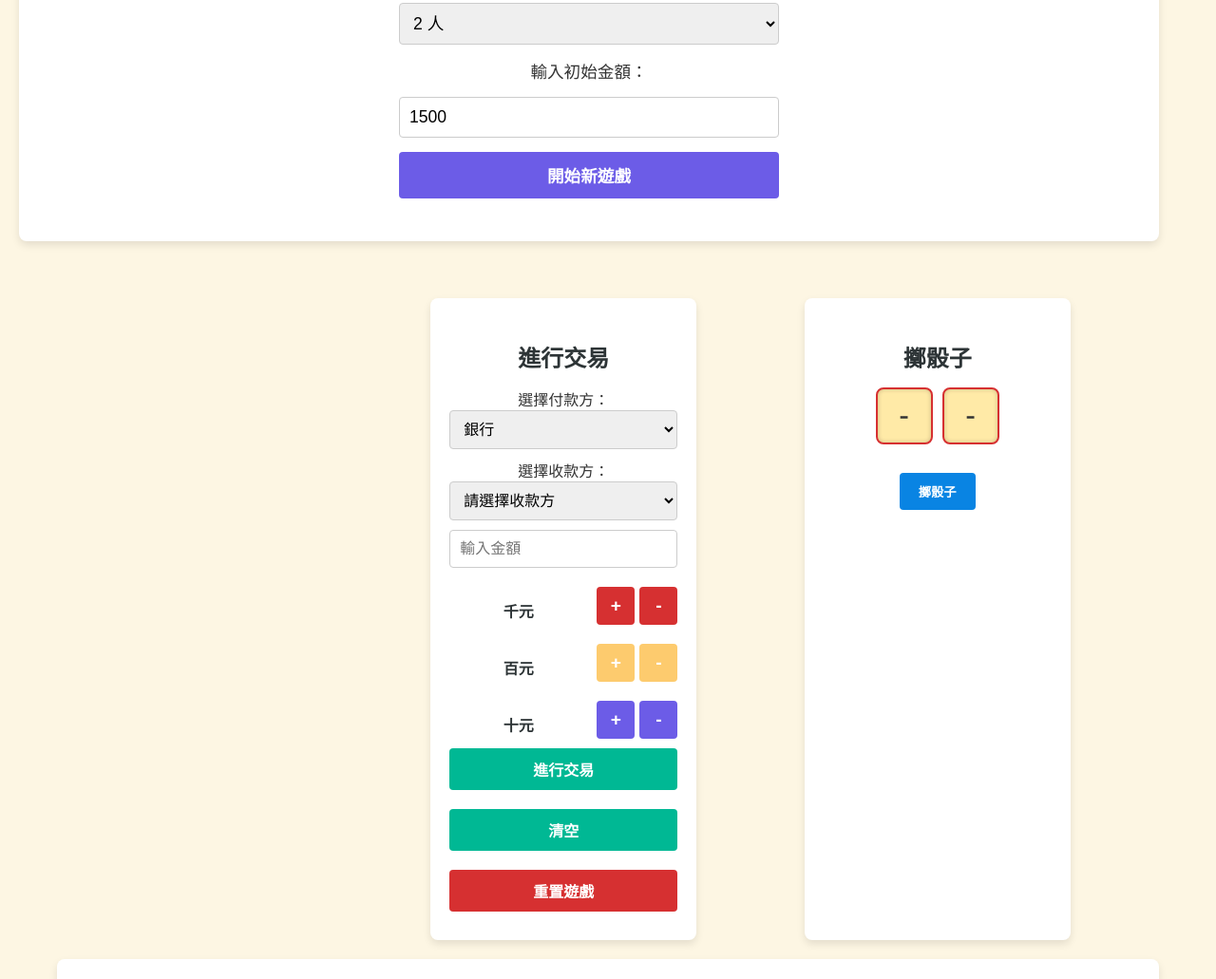
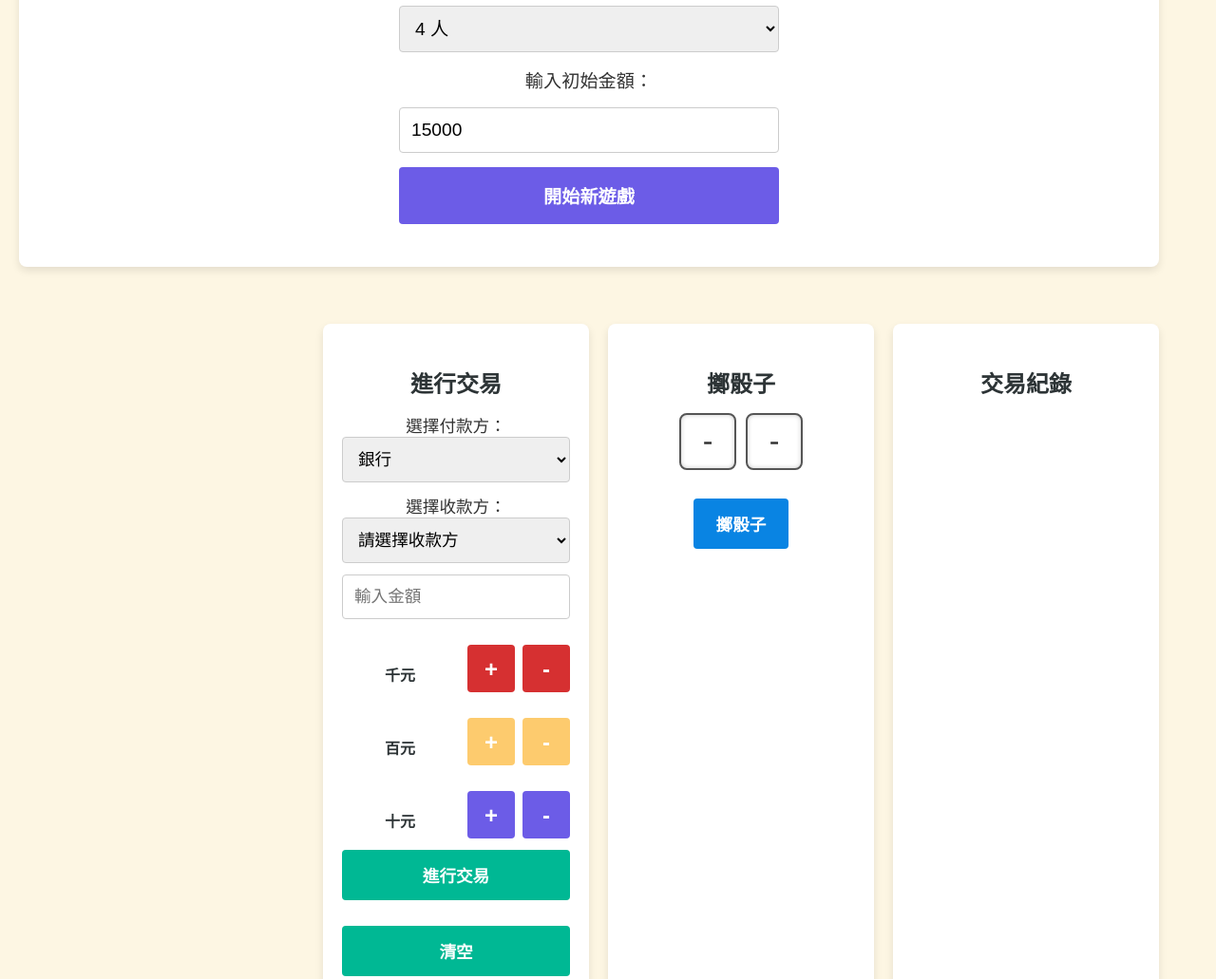
Before and after one commit to alexisved/monopolybank, a plain HTML site: page index.html in a window 1280 px wide. Shown: the part 200-1231 px from the top of the page at 95% size. Drawn offline with Linux system fonts and the light colour scheme.

Commit message:
優化排版與按鈕大小

```diff
--- a/index.html
+++ b/index.html
@@ -46,11 +46,11 @@
             margin: 15px auto;
             width: 80%;
             max-width: 400px;
-            font-size: 1.1em;
+            font-size: 1.2em; /* 增大字體大小 */
         }
 
         #game-setup input, #game-setup select {
-            padding: 10px;
+            padding: 12px; /* 增大按鈕內邊距 */
             border-radius: 4px;
             border: 1px solid #ccc;
         }
@@ -59,11 +59,12 @@
             background-color: #6c5ce7;
             color: white;
             border: none;
-            padding: 12px;
+            padding: 16px; /* 增大按鈕內邊距 */
             border-radius: 4px;
             cursor: pointer;
             transition: background-color 0.3s ease;
             font-weight: bold;
+            font-size: 1.2em; /* 增大字體大小 */
         }
 
         #game-setup button:hover {
@@ -81,24 +82,37 @@
             display: grid;
             grid-template-columns: 1fr;
             gap: 20px;
+            grid-template-areas:
+                "players-info"
+                "transaction-area"
+                "dice-area"
+                "transaction-history";
         }
 
-        /* 在更大螢幕上增加欄數 */
+        /* 在更大螢幕上增加欄數並調整布局 */
         @media (min-width: 768px) {
             #game-area {
                 grid-template-columns: repeat(2, 1fr);
+                grid-template-areas:
+                    "players-info transaction-area"
+                    "dice-area transaction-history";
             }
         }
 
         @media (min-width: 1024px) {
             #game-area {
                 grid-template-columns: repeat(3, 1fr);
+                grid-template-areas:
+                    "players-info transaction-area dice-area"
+                    "players-info transaction-area transaction-history";
             }
         }
 
         @media (min-width: 1440px) {
             #game-area {
                 grid-template-columns: repeat(4, 1fr);
+                grid-template-areas:
+                    "players-info transaction-area dice-area transaction-history";
             }
         }
 
@@ -152,13 +166,13 @@
         }
 
         .transaction-card label, .transaction-card select, .transaction-card input, .transaction-card button {
-            margin-bottom: 10px;
+            margin-bottom: 12px; /* 增加下邊距 */
             width: 100%;
-            font-size: 1em;
+            font-size: 1.1em; /* 增大字體大小 */
         }
 
         .transaction-card input, .transaction-card select {
-            padding: 10px;
+            padding: 12px; /* 增大內邊距 */
             border-radius: 4px;
             border: 1px solid #ccc;
             width: 100%; /* 確保輸入欄寬度為100% */
@@ -168,11 +182,12 @@
             background-color: #00b894;
             color: white;
             border: none;
-            padding: 10px;
+            padding: 14px; /* 增大按鈕內邊距 */
             border-radius: 4px;
             cursor: pointer;
             transition: background-color 0.3s ease;
             font-weight: bold;
+            font-size: 1.1em; /* 增大字體大小 */
         }
 
         .transaction-card button:hover {
@@ -183,8 +198,8 @@
         .quick-amount-buttons {
             display: flex;
             flex-direction: column;
-            gap: 10px;
-            margin-top: 10px;
+            gap: 15px; /* 增加間距 */
+            margin-top: 15px;
         }
 
         .amount-group {
@@ -201,19 +216,19 @@
 
         .amount-group .buttons {
             display: flex;
-            gap: 5px;
+            gap: 8px; /* 增加間距 */
         }
 
         .amount-group .buttons button {
-            padding: 8px;
+            padding: 12px; /* 增大按鈕內邊距 */
             border: none;
             border-radius: 4px;
             cursor: pointer;
             color: white;
             transition: background-color 0.3s ease;
-            width: 40px;
-            height: 40px;
-            font-size: 1.2em;
+            width: 50px; /* 增大按鈕寬度 */
+            height: 50px; /* 增大按鈕高度 */
+            font-size: 1.5em; /* 增大字體大小 */
             font-weight: bold;
         }
 
@@ -249,16 +264,35 @@
             background-color: #d63031;
             color: white;
             border: none;
-            padding: 10px;
+            padding: 14px; /* 增大按鈕內邊距 */
             border-radius: 4px;
             cursor: pointer;
             transition: background-color 0.3s ease;
-            margin-top: 10px;
+            margin-top: 15px;
             width: 100%;
             font-weight: bold;
+            font-size: 1.1em; /* 增大字體大小 */
         }
 
         .clear-button:hover {
+            background-color: #ff7675;
+        }
+
+        /* 重置遊戲按鈕 */
+        #reset-game-button {
+            background-color: #d63031;
+            color: white;
+            border: none;
+            padding: 14px; /* 增大按鈕內邊距 */
+            border-radius: 4px;
+            cursor: pointer;
+            transition: background-color 0.3s ease;
+            font-weight: bold;
+            margin-top: 15px;
+            font-size: 1.1em; /* 增大字體大小 */
+        }
+
+        #reset-game-button:hover {
             background-color: #ff7675;
         }
 
@@ -279,8 +313,8 @@
         .die {
             width: 60px;
             height: 60px;
-            background-color: #ffeaa7;
-            border: 2px solid #d63031;
+            background-color: #ffffff; /* 修改底色為白色 */
+            border: 2px solid #555555; /* 修改邊框顏色為深灰色 */
             border-radius: 8px;
             display: flex;
             align-items: center;
@@ -294,12 +328,13 @@
             background-color: #0984e3;
             color: white;
             border: none;
-            padding: 10px 20px;
+            padding: 14px 24px; /* 增大按鈕內邊距 */
             border-radius: 4px;
             cursor: pointer;
             transition: background-color 0.3s ease;
             margin-top: 20px;
             font-weight: bold;
+            font-size: 1.1em; /* 增大字體大小 */
         }
 
         .dice-card button:hover {
@@ -326,7 +361,7 @@
             justify-content: space-between;
             align-items: center;
             background-color: #ffffff;
-            padding: 10px;
+            padding: 12px; /* 增大內邊距 */
             margin-bottom: 10px;
             border-radius: 4px;
             box-shadow: 0 2px 4px rgba(0,0,0,0.1);
@@ -334,7 +369,7 @@
 
         .transaction-details {
             flex: 1;
-            font-size: 0.95em;
+            font-size: 1em; /* 增大字體大小 */
             text-align: left;
             color: #2d3436;
         }
@@ -347,11 +382,12 @@
             background-color: #d63031;
             color: white;
             border: none;
-            padding: 5px 10px;
+            padding: 8px 14px; /* 增大按鈕內邊距 */
             border-radius: 4px;
             cursor: pointer;
             transition: background-color 0.3s ease;
             font-weight: bold;
+            font-size: 1em; /* 增大字體大小 */
         }
 
         .transaction-item button:hover {
@@ -410,11 +446,12 @@
             background-color: #00cec9;
             color: white;
             border: none;
-            padding: 10px 20px;
+            padding: 12px 24px; /* 增大按鈕內邊距 */
             border-radius: 4px;
             cursor: pointer;
             transition: background-color 0.3s ease;
             font-weight: bold;
+            font-size: 1.1em; /* 增大字體大小 */
         }
 
         #dice-result-popup button:hover {
@@ -442,28 +479,16 @@
             visibility: visible;
         }
 
-        /* 重置遊戲按鈕 */
-        #reset-game-button {
-            background-color: #d63031;
-            color: white;
-            border: none;
-            padding: 10px 20px;
-            border-radius: 4px;
-            cursor: pointer;
-            transition: background-color 0.3s ease;
-            font-weight: bold;
-            margin-top: 10px;
-        }
-
-        #reset-game-button:hover {
-            background-color: #ff7675;
-        }
-
         /* 響應式設計 */
         /* 手機和小型裝置 */
         @media (max-width: 599px) {
             #game-area {
                 grid-template-columns: 1fr;
+                grid-template-areas:
+                    "players-info"
+                    "transaction-area"
+                    "dice-area"
+                    "transaction-history";
             }
 
             .player-card, .transaction-card, .dice-card, .transaction-history-card {
@@ -476,6 +501,9 @@
         @media (min-width: 600px) and (max-width: 1023px) {
             #game-area {
                 grid-template-columns: repeat(2, 1fr);
+                grid-template-areas:
+                    "players-info transaction-area"
+                    "dice-area transaction-history";
             }
 
             .player-card, .transaction-card, .dice-card, .transaction-history-card {
@@ -484,29 +512,45 @@
             }
 
             .transaction-history-card {
-                grid-column: 1 / -1; /* 占滿整行 */
+                grid-area: transaction-history;
             }
         }
 
         /* 桌面裝置 */
         @media (min-width: 1024px) {
             #game-area {
-                grid-template-columns: repeat(3, 1fr);
+                grid-template-columns: repeat(4, 1fr);
+                grid-template-areas:
+                    "players-info transaction-area dice-area transaction-history";
             }
 
-            .player-card, .transaction-card, .dice-card {
-                flex: 1 1 22%;
-                max-width: 22%;
+            .player-card {
+                grid-area: players-info;
+            }
+
+            .transaction-card {
+                grid-area: transaction-area;
+            }
+
+            .dice-card {
+                grid-area: dice-area;
             }
 
             .transaction-history-card {
-                grid-column: 1 / -1; /* 占滿整行 */
+                grid-area: transaction-history;
+            }
+
+            .player-card, .transaction-card, .dice-card, .transaction-history-card {
+                flex: 1 1 22%;
+                max-width: 22%;
             }
         }
 
         @media (min-width: 1440px) {
             #game-area {
                 grid-template-columns: repeat(4, 1fr);
+                grid-template-areas:
+                    "players-info transaction-area dice-area transaction-history";
             }
         }
     </style>
@@ -529,22 +573,22 @@
         <select id="num-players">
             <option value="2">2 人</option>
             <option value="3">3 人</option>
-            <option value="4">4 人</option>
+            <option value="4" selected>4 人</option> <!-- 預設選擇4人 -->
             <option value="5">5 人</option>
             <option value="6">6 人</option>
         </select>
         <label for="initial-balance">輸入初始金額：</label>
-        <input type="number" id="initial-balance" placeholder="初始金額" value="1500" min="0">
+        <input type="number" id="initial-balance" placeholder="初始金額" value="15000" min="0"> <!-- 預設初始金額為15000 -->
         <button onclick="initializeGame()">開始新遊戲</button>
     </div>
 
     <!-- 遊戲區域 -->
     <div id="game-area">
         <!-- 玩家資訊卡片 -->
-        <div id="players-info"></div>
+        <div id="players-info" style="grid-area: players-info;"></div>
 
         <!-- 交易區域卡片 -->
-        <div id="transaction-area" class="transaction-card">
+        <div id="transaction-area" class="transaction-card" style="grid-area: transaction-area;">
             <h3>進行交易</h3>
             <label for="from-player">選擇付款方：</label>
             <select id="from-player">
@@ -591,7 +635,7 @@
         </div>
 
         <!-- 骰子區域卡片 -->
-        <div id="dice-area" class="dice-card">
+        <div id="dice-area" class="dice-card" style="grid-area: dice-area;">
             <h3>擲骰子</h3>
             <div class="dice-container">
                 <div class="die" id="die1">-</div>
@@ -601,7 +645,7 @@
         </div>
 
         <!-- 交易紀錄卡片 -->
-        <div id="transaction-history-area" class="transaction-history-card">
+        <div id="transaction-history-area" class="transaction-history-card" style="grid-area: transaction-history;">
             <h3>交易紀錄</h3>
             <ul class="transaction-list" id="transaction-list">
                 <!-- 交易紀錄將在這裡顯示 -->
```
